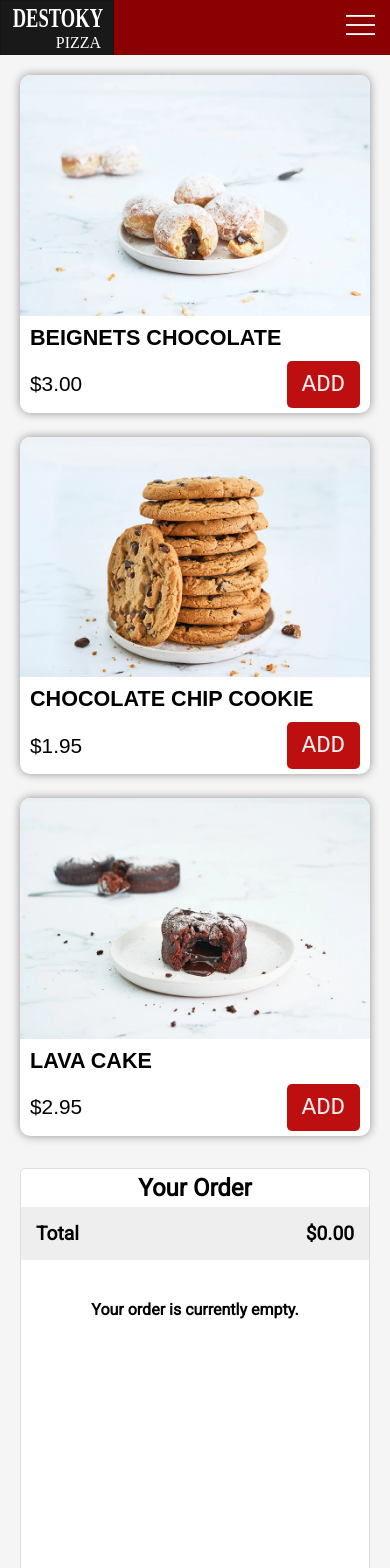
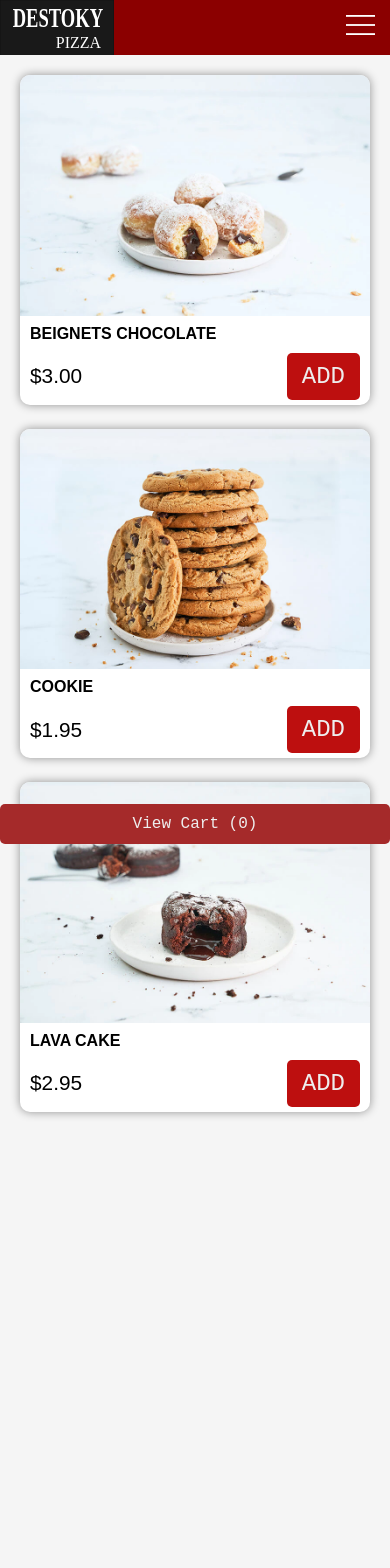
Before and after one commit to AlexandreDestoky/pizza-ordering, a React (Create React App) app: page /dessert in a window 390 px wide. Shown: the top 1568 px of the page. After the commit the page ends 1212 px from the top, so only its background shows below. Built offline with nearby package versions, Linux system fonts and the light colour scheme.

Commit message:
Responsive Cart

```diff
--- a/src/App.js
+++ b/src/App.js
@@ -6,9 +6,13 @@ import NotFound from "./components/NotFound/NotFound";
 import ProductDetail from "./components/ProductDetail/ProductDetail";
 import ProductList from "./components/ProductList/ProductList";
 import Cart from "./components/Cart/Cart";
-import { Content } from "./App.style";
+import { CartButton, Content } from "./App.style";
+import { useState } from "react";
+import { useSelector } from "react-redux";
 
 function App() {
+  const [isSmallCartShown, setIsSmallCartShown] = useState(false);
+  const nbrProduct = useSelector(state => state.cart.nbrProduct);
   return (
     <div className="App">
       <Header />
@@ -19,8 +23,9 @@ function App() {
           <Route path="/:product/:id" element={<ProductDetail />} />
           <Route path="*" element={<NotFound />} />
         </Routes>
-        <Cart />
+        <Cart shown={isSmallCartShown} />
       </Content>
+      <CartButton onClick={()=>setIsSmallCartShown(!isSmallCartShown)}>View Cart ({nbrProduct})</CartButton>
       <GlobalStyle />
     </div>
   );
--- a/src/App.style.js
+++ b/src/App.style.js
@@ -1,12 +1,29 @@
 import styled from "styled-components";
+import { Button } from "./shared/Button.style";
 
 export const Content = styled.div`
-margin:20px;
-display: grid;
-@media screen and (min-width:992px){
-  grid-template-columns: 10fr minmax(300px,2fr);
-}
+  display: grid;
+  min-height: 100vh;
+  grid-gap: 2rem;
+  @media screen and (min-width: 992px) {
+    margin: 20px;
+    grid-template-columns: 10fr minmax(300px, 2fr);
+  }
+  margin: 20px 20px 100px;
+`;
 
-grid-gap: 2rem;
-min-height: 100vh;
-`
+export const CartButton = styled(Button)`
+  background: brown;
+  user-select: none;
+  color: black;
+  display: none;
+  height:40px;
+  color:#eee;
+  @media screen and (max-width: 992px) {
+    display: block;
+    font-size:1rem;
+    position: fixed;
+    bottom: 0;
+    width: 100%;
+  }
+`;
--- a/src/assets/dataFood.js
+++ b/src/assets/dataFood.js
@@ -88,7 +88,7 @@ export const dataFood = {
     },
     {
       id: 49,
-      name: "chocolate chip cookie",
+      name: "cookie",
       price: 1.95,
       ing: ["An american Chocolate Chip Cookie with delicious chocolate!"],
       img: require("./dessert/chocolate_chip_cookie.jpg"),
--- a/src/components/Cart/Cart.js
+++ b/src/components/Cart/Cart.js
@@ -1,31 +1,32 @@
 import React from "react";
 import { useSelector } from "react-redux";
-import { Total, Wrapper, Message, CartProductList } from "./Cart.style";
+import { Total, Wrapper, Message, CartProductList, Header,Content } from "./Cart.style";
 import { convToDollar } from "../../shared/helper";
 import CartProduct from "../CartProduct/CartProduct";
 import { Button } from "../../shared/Button.style";
 
-export default function Cart() {
+export default function Cart(props) {
   const total = useSelector(state => state.cart.total);
   const products = useSelector(state => state.cart.products);
-  const redux = useSelector(state => state.cart);
-  console.log(products);
+
   return (
-    <Wrapper>
-      <div>
+    <Wrapper className={props.shown ? "shown" : ""}>
+      <Content>
+        <Header>
           <h2>Your Order</h2>
           <Total>
             <span>Total</span>
             <span>{convToDollar(total)}</span>
           </Total>
+        </Header>
         <CartProductList>
           {products.map(el => (
             <CartProduct key={el.id} {...el} />
           ))}
           {products.length === 0 && <Message>Your order is currently empty.</Message>}
         </CartProductList>
-      </div>
-      <Button bg="forestgreen" hover="green" full>
+      </Content>
+      <Button bg="forestgreen" hover="green" full height="50px">
         PAY ({convToDollar(total)})
       </Button>
     </Wrapper>
--- a/src/components/Cart/Cart.style.js
+++ b/src/components/Cart/Cart.style.js
@@ -14,6 +14,17 @@ export const Wrapper = styled.div`
     text-align: center;
     font-weight: bold;
     padding: 5px 0;
+  }
+  @media screen and (max-width: 992px) {
+    display: none;
+    &.shown {
+      display: block;
+      position: fixed;
+      top: 5px;
+      left: 0;
+      width: 100%;
+      height: calc(100vh - 40px);
+    }
   }
 `;
 
@@ -33,6 +44,23 @@ export const Message = styled.p`
 `;
 
 export const CartProductList = styled.div`
-  height: 50vh;
   overflow: auto;
+  height: 300px;
+  @media screen and (max-width: 992px) {
+    height: 65vh;
+  }
 `;
+
+export const Content = styled.div`
+  height: 400px;
+  @media screen and (max-width: 992px) {
+    height: calc(100vh - 100px);
+  }
+`;
+
+export const Header = styled.div`
+  height: 100px;
+  display:flex;
+  flex-direction: column;
+  justify-content: space-between;
+`;
--- a/src/components/Product/Product.style.js
+++ b/src/components/Product/Product.style.js
@@ -12,6 +12,9 @@ export const Wrapper = styled.div`
 `;
 
 export const Content = styled.div`
+  h2 {
+    font-size:1rem;
+  }
   div {
     display: flex;
     justify-content: space-between;
@@ -22,4 +25,7 @@ export const Content = styled.div`
   font-size: .9rem;
   padding: 5px 10px;
   font-family:'Arial';
+  display: flex;
+  flex-direction: column;
+  justify-content: space-between;
 `;
--- a/src/components/ProductDetail/ProductDetail.js
+++ b/src/components/ProductDetail/ProductDetail.js
@@ -26,7 +26,7 @@ export default function ProductDetail() {
     dispatch(addToCart(curProduct));
     setTimeout(() => {
       navigate(`/${product}`)
-    }, 300);
+    }, 200);
   }
 
   return (
--- a/src/components/ProductDetail/ProductDetail.style.js
+++ b/src/components/ProductDetail/ProductDetail.style.js
@@ -10,6 +10,15 @@ export const Wrapper = styled.div`
   img {
     width: 70%;
     object-fit: cover;
+  }
+  @media screen and (max-width: 767px) {
+    flex-direction: column;
+    img {
+      width:100%;
+      height:100px;
+    }
+    margin-bottom:50px;
+
   }
 `;
 
@@ -35,4 +44,9 @@ export const Detail = styled.div`
       }
     }
   }
+  @media screen and (max-width: 767px) {
+    p,li {
+      font-size: 1rem;
+    }
+  }
 `;
--- a/src/components/ProductList/ProductList.style.js
+++ b/src/components/ProductList/ProductList.style.js
@@ -5,5 +5,8 @@ export const Wrapper = styled.div`
   grid-template-columns: repeat(auto-fill, minmax(300px, 1fr));
   grid-gap: 1.5rem;
   grid-auto-rows: min-content;
+  @media screen and (max-width: 992px) {
+    grid-template-columns: repeat(auto-fill, minmax(200px, 1fr));
+  }
 
 `;
--- a/src/features/cart/cartSlice.js
+++ b/src/features/cart/cartSlice.js
@@ -5,6 +5,7 @@ export const cartSlice = createSlice({
   initialState: {
     products: [],
     total: 0,
+    nbrProduct : 0
   },
   reducers: {
     addToCart(state, action) {
@@ -23,6 +24,7 @@ export const cartSlice = createSlice({
         existingProduct.totalPrice = existingProduct.totalPrice + newProduct.price;
       }
       state.total = state.products.reduce((a, b) => a + b.totalPrice, 0);
+      state.nbrProduct = state.products.reduce((a,b)=> a + b.quantity,0);
     },
     removeOfCart(state,action) {
       const removeProduct = action.payload;
@@ -34,11 +36,13 @@ export const cartSlice = createSlice({
         state.products = state.products.filter(product => product.id !== removeProduct.id)
       }
       state.total = state.products.reduce((a, b) => a + b.totalPrice, 0);
+      state.nbrProduct = state.products.reduce((a,b)=> a + b.quantity,0);
+
     }
   },
 });
 
-// Action creators are generated for each case reducer function
+
 export const { addToCart ,removeOfCart} = cartSlice.actions;
 
 export default cartSlice.reducer;
--- a/src/shared/Button.style.js
+++ b/src/shared/Button.style.js
@@ -2,6 +2,7 @@ import styled from "styled-components";
 
 export const Button = styled.button`
   padding: 10px 15px;
+  height: ${props => props.height || ""};
   border: none;
   cursor: pointer;
   background: ${props => props.bg || "#bd0f0f"};
```
Lines whose indentation alone changed are shown as unchanged.
